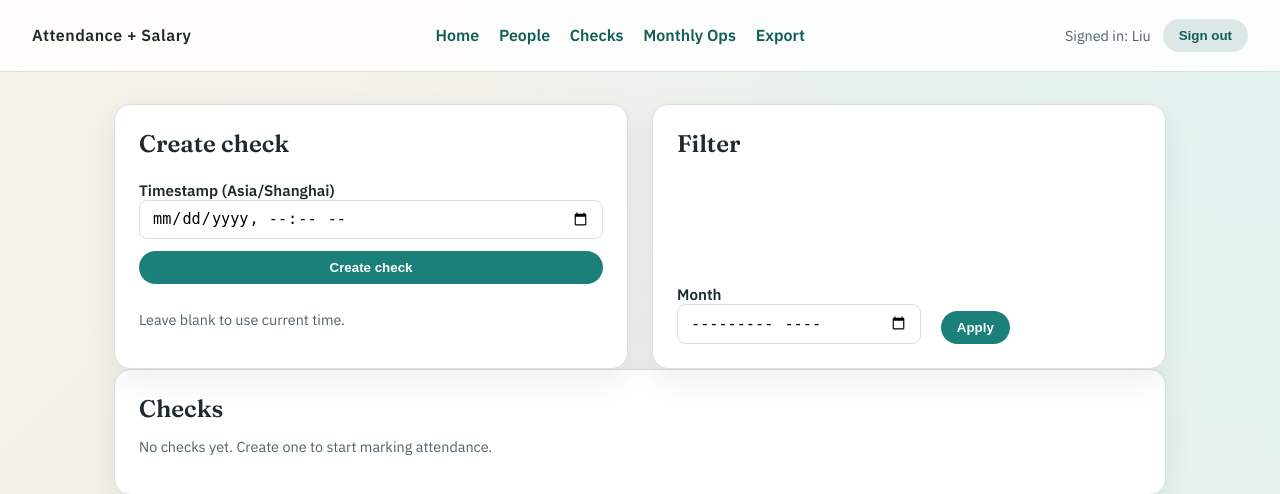
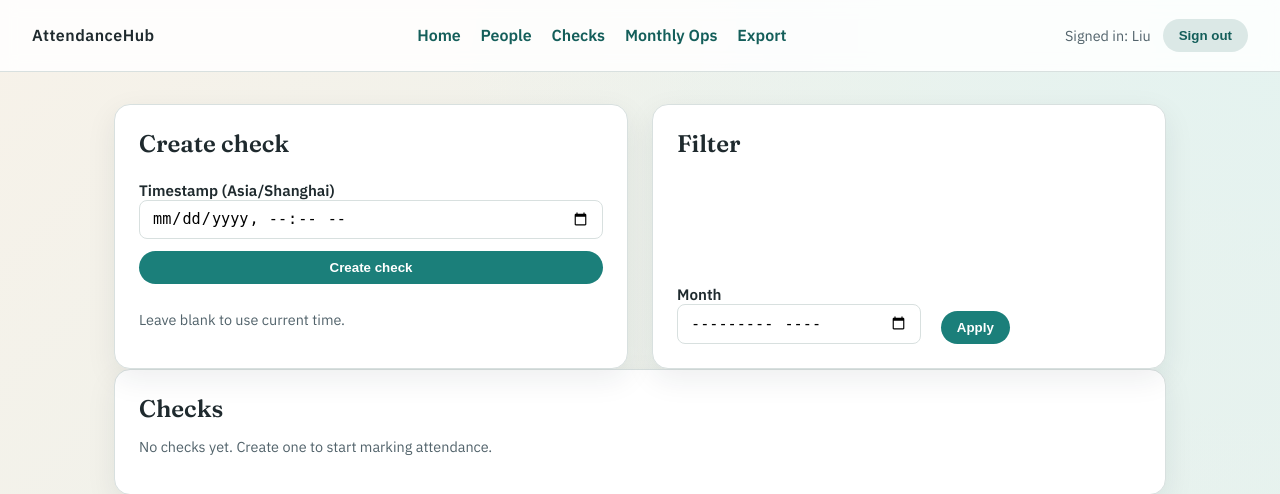
Before and after one commit to DavidLiu-code/Attendance_Code, a FastAPI app: page /checks in a window 1280 px wide. Shown: the top 494 px of the page. Run offline with FastAPI, Linux system fonts and the light colour scheme; the visitor is signed in with stand-in values (Sample User, id 1).

Commit message:
feat(main.py): Rename Attendance + Salary Tracking to

```diff
--- a/app/main.py
+++ b/app/main.py
@@ -23,7 +23,7 @@ from .services import (
     recalculate_all,
 )
 
-app = FastAPI(title="Attendance + Salary")
+app = FastAPI(title="AttendanceHub")
 app.add_middleware(
     SessionMiddleware,
     secret_key=os.getenv("APP_SECRET_KEY", "change-me"),
--- a/app/templates/base.html
+++ b/app/templates/base.html
@@ -3,7 +3,7 @@
   <head>
     <meta charset="utf-8">
     <meta name="viewport" content="width=device-width, initial-scale=1">
-    <title>{{ title or "Attendance + Salary" }}</title>
+    <title>{{ title or "AttendanceHub" }}</title>
     <style>
       @import url("https://fonts.googleapis.com/css2?family=IBM+Plex+Sans:wght@400;600&family=Fraunces:wght@600&display=swap");
       :root {
@@ -300,7 +300,7 @@
   </head>
   <body>
     <nav class="nav">
-      <div class="brand">Attendance + Salary</div>
+      <div class="brand">AttendanceHub</div>
       <div>
         <a href="/">Home</a>
         <a href="/people">People</a>
```
Also changed, not shown: README.md.
